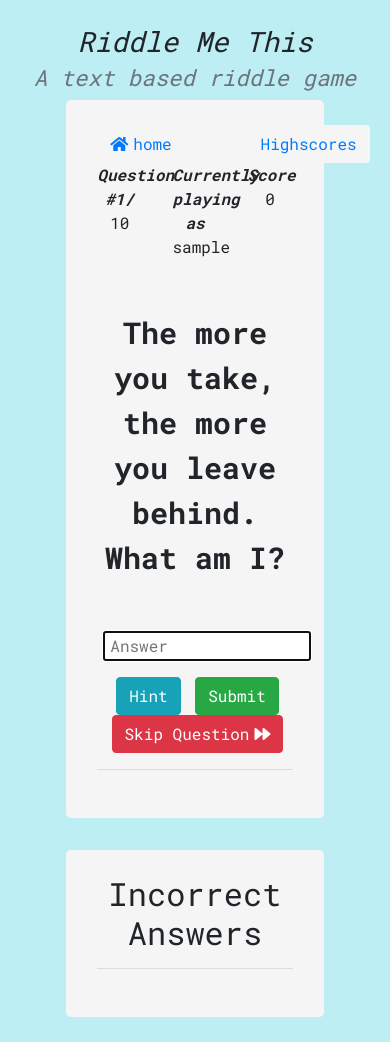
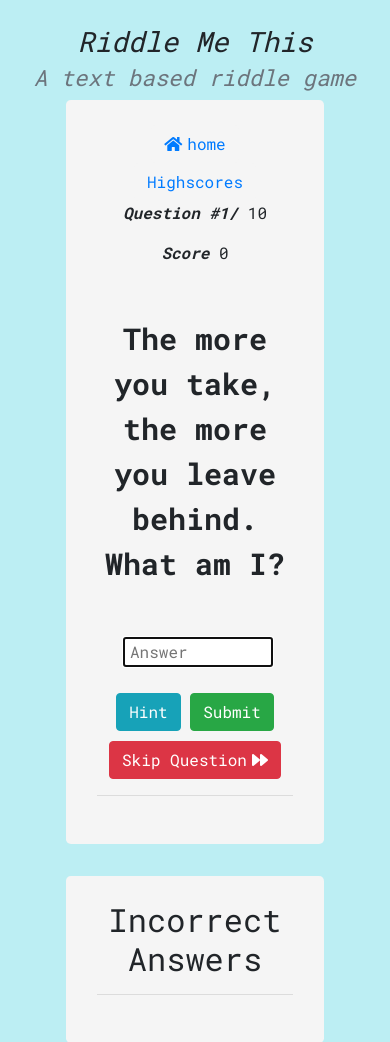
Before and after one commit to leesouthwart/riddle-me-this, a Flask app: a page that uses templates/maingame.html in a window 390 px wide. Shown: the top 1042 px of the page. Run offline with Flask 2, Linux system fonts and the light colour scheme; some libraries are stand-ins or nearby versions.

Commit message:
mobile responsive styles added

```diff
--- a/data/scores.txt
+++ b/data/scores.txt
@@ -1,2 +1,3 @@
 Lee, 10
 Kyle, 4
+lee, -10
--- a/run.py
+++ b/run.py
@@ -2,6 +2,7 @@ import os
 import json
 from flask import Flask, render_template, request, redirect
 from collections import deque
+
 
 app = Flask(__name__)
 
@@ -89,7 +90,7 @@ def user(username):
 
     #Handle POST request
 
-    # handles home button request. Deletes users from current users and incorrect answers
+    # handles home button request. Deletes users from current users and incorrect answers and redirects to the homepage
     if request.method == "POST":
         if request.form["button"] == "home":
                 delete_user(username)
@@ -183,9 +184,10 @@ def game_over():
     scores.sort(key=lambda s: s[1], reverse=True)
 
     #return the top 10 scores in order
-    top_10_scores = scores[:10]
+    top_10_scores = scores[:11]
 
     return render_template("game_over.html", scores=top_10_scores)
 
 
+
 app.run(host=os.getenv('IP'), port=int(os.getenv('PORT')), debug=True)
--- a/static/css/styles.css
+++ b/static/css/styles.css
@@ -79,7 +79,15 @@ body {
 
 .text-box {
     padding-left: 5px;
-    width: 208px;
+    width: 150px;
+}
+
+@media (min-width: 576px) {
+
+    .text-box {
+
+        width: 208px;
+    }
 }
 
 .form-group  {
@@ -88,10 +96,17 @@ body {
 
 /* button styles */
 
-.button-stlye {
-    margin-left: 5px;
-    border-radius: 0;
+.button-style {
+    margin-top: 10px;
+}
 
+@media (min-width: 576px) {
+    .button-style {
+
+        margin-left: 5px;
+        border-radius: 0;
+        margin-top: 0;
+    }
 }
 
 .home-button-stlye{
@@ -110,6 +125,15 @@ body {
 .fa-forward {
     margin-left: 5px;
 }
+
+
+
+
+
+
+
+
+
 
 
 
--- a/templates/game_over.html
+++ b/templates/game_over.html
@@ -35,7 +35,7 @@
         <div class="container-fluid">
             <div class="row">
                 <div class="col-12 text-center">
-                    <h1 class="text-center subheading">Highscores</h1>
+                    <h3 class="text-center subheading">Highscores</h3>
                     <small class="text-muted italic-text">Congratulations! Check how your score compared on the highscores!</small>
                 </div>
             </div>
--- a/templates/index.html
+++ b/templates/index.html
@@ -46,7 +46,7 @@
                 <div class="col-12 text-center">
                     <form method="POST">
                         <input type="text" id="username" name="username" placeholder="Enter Username" autofocus></input>
-                        <button>Submit User</button>
+                        <button class="button-style">Submit User</button>
                     </form>
                 </div>
             </div>
--- a/templates/maingame.html
+++ b/templates/maingame.html
@@ -37,7 +37,7 @@
 
             <!-- home/highscores links -->
             <div class="row justify-content-between">
-                <div class="col-4 text-center">
+                <div class="col-12 col-sm-4 text-center">
                     <form method="POST">
                         <button class="btn home-button-stlye" name="button" value="home">
                             <span class="fa fa-home"></span>home
@@ -45,7 +45,7 @@
                     </form>
                 </div>
 
-                <div class="col-4 text-center">
+                <div class="col-12 col-sm-4 text-center">
                     <form method="POST">
                         <button class="btn home-button-stlye" name="button" value="highscores">
                             Highscores
@@ -57,16 +57,16 @@
 
             <!-- question id and username -->
             <div class="row">
-                <div class="col-4">
+                <div class="col-12 col-sm-4">
                     <!-- question # -->
                     <p class="text-center italic-text"> Question #{{question_id + 1}}/ <span class="normal-text">10</span></p>
                 </div>
 
-                <div class="col-4">
+                <div class="col-4 d-none d-sm-block">
                     <p class="text-center italic-text">Currently playing as <span class="normal-text">{{username}}</span></p>
                 </div>
 
-                <div class="col-4">
+                <div class="col-12 col-sm-4">
                     <p class="text-center italic-text">Score <span class="normal-text">{{score}}</span></p>
                 </div>
             </div>
@@ -91,9 +91,9 @@
 
                         </div>
 
-                        <button class="btn btn-info button-stlye" type="button" data-toggle="collapse" data-target="#hint" aria-expanded="false" aria-controls="hint">Hint</button>
-                        <button class="btn btn-success button-stlye" name="button" value="submit">Submit</button>
-                        <button class="btn btn-danger button-stlye" name="button" value="skip">Skip Question<span class="fa fa-forward"></span></button>
+                        <button class="btn btn-info button-style" type="button" data-toggle="collapse" data-target="#hint" aria-expanded="false" aria-controls="hint">Hint</button>
+                        <button class="btn btn-success button-style" name="button" value="submit">Submit</button>
+                        <button class="btn btn-danger button-style" name="button" value="skip">Skip Question<span class="fa fa-forward"></span></button>
                     </form>
                 </div>
             </div>
```
Also changed, not shown: data/guesses.txt (line endings or trailing spaces).
